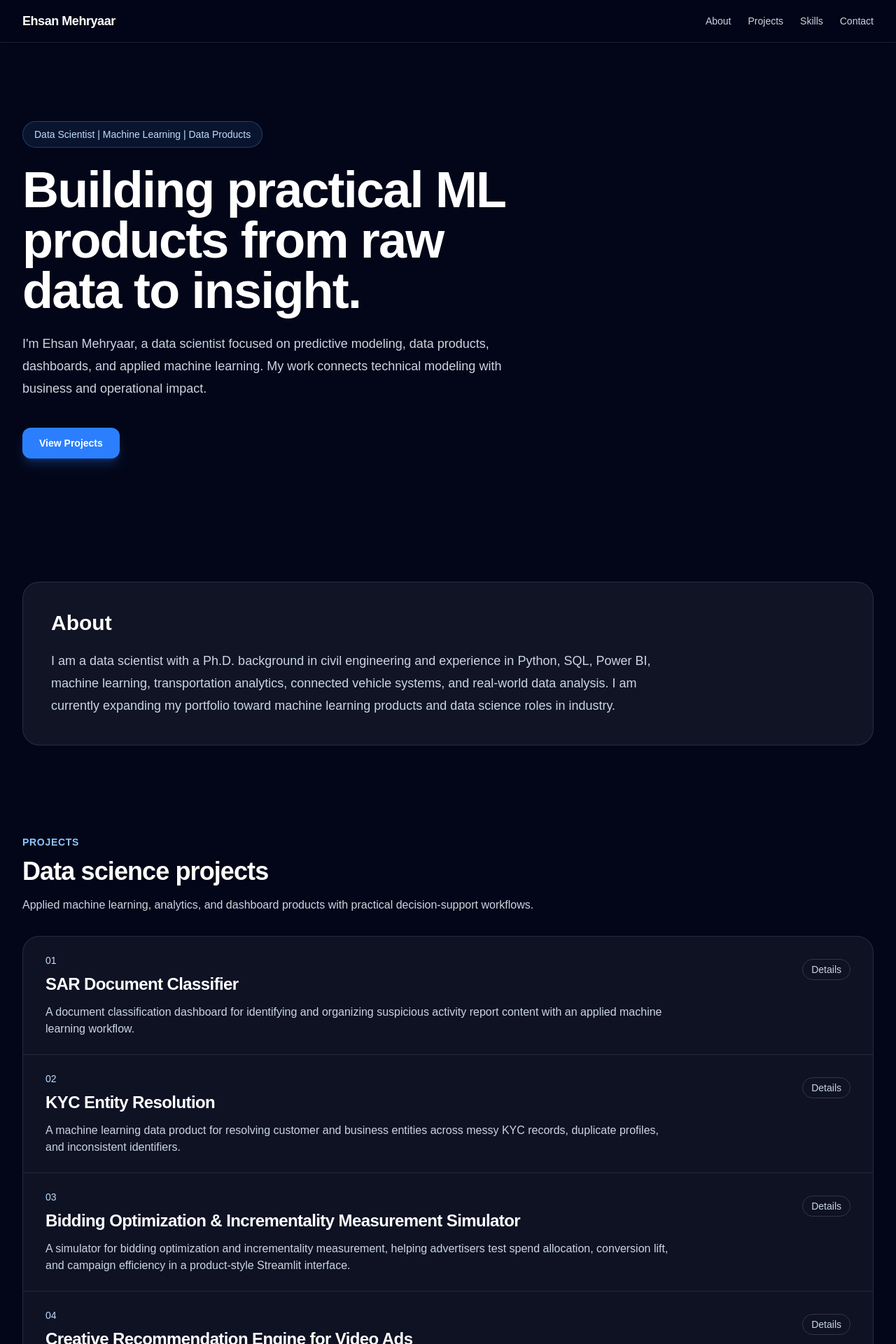
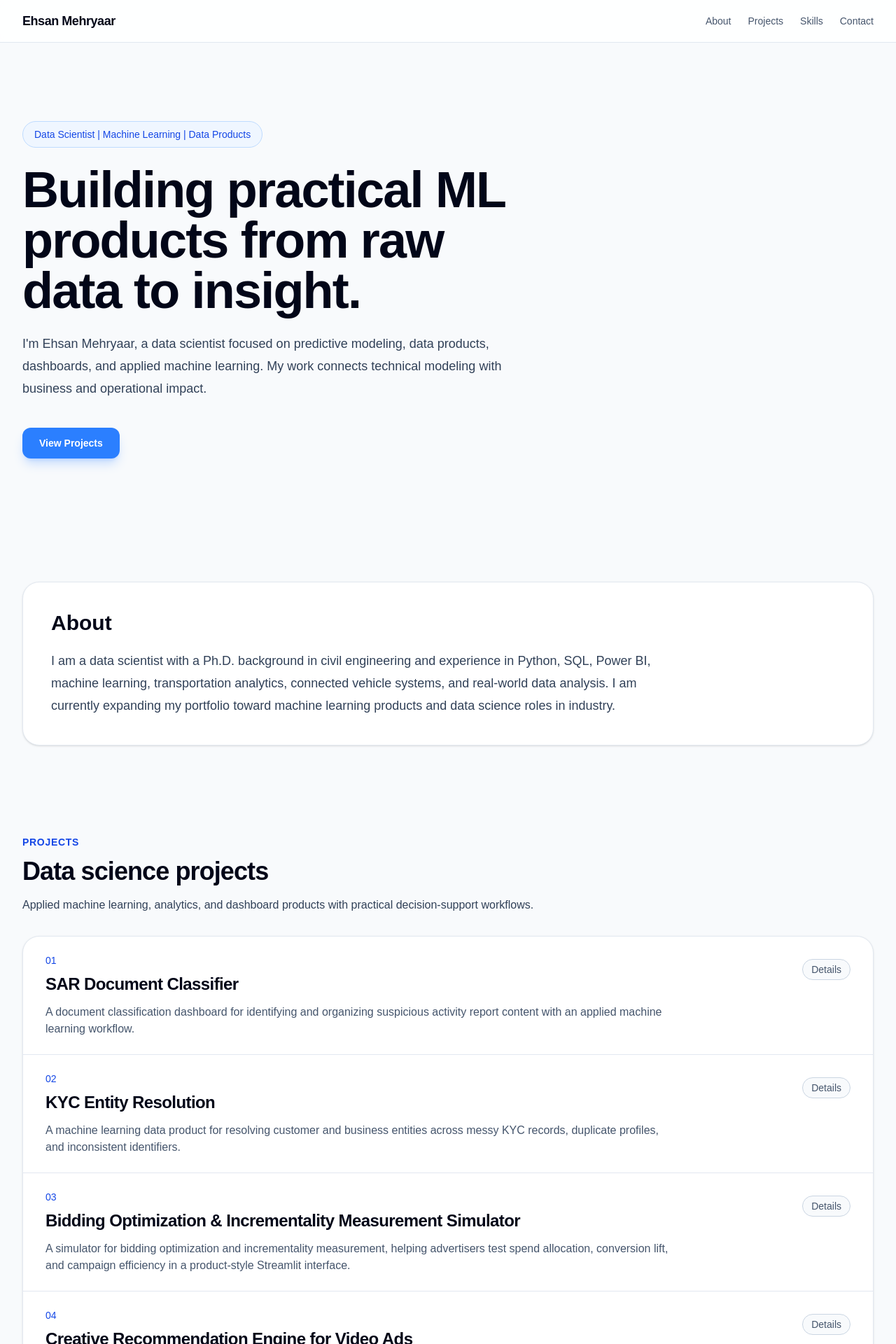
Before and after one commit to EhsanMehryaar/ehsan-portfolio, a Next.js app: page / in a window 1280 px wide. Shown: the top 1920 px of the page at 70% size. Built offline with nearby package versions, Linux system fonts and the light colour scheme.

Commit message:
Theme change to light

```diff
--- a/app/ProjectShowcase.tsx
+++ b/app/ProjectShowcase.tsx
@@ -13,19 +13,19 @@ export function ProjectShowcase({ projects }: ProjectShowcaseProps) {
   return (
     <section id="projects" className="mx-auto max-w-7xl px-6 py-16 lg:px-8">
       <div className="mb-8">
-        <p className="text-sm font-semibold uppercase tracking-wider text-blue-300">
+        <p className="text-sm font-semibold uppercase tracking-wider text-blue-700">
           Projects
         </p>
         <h2 className="mt-3 text-4xl font-bold tracking-tight">
           Data science projects
         </h2>
-        <p className="mt-4 max-w-3xl text-slate-300">
+        <p className="mt-4 max-w-3xl text-slate-700">
           Applied machine learning, analytics, and dashboard products with
           practical decision-support workflows.
         </p>
       </div>
 
-      <div className="divide-y divide-white/10 overflow-hidden rounded-3xl border border-white/10 bg-white/[0.05]">
+      <div className="divide-y divide-slate-200 overflow-hidden rounded-3xl border border-slate-200 bg-white shadow-sm">
         {projects.map((project, index) => {
           const isOpen = openProject === project.title;
 
@@ -39,20 +39,20 @@ export function ProjectShowcase({ projects }: ProjectShowcaseProps) {
               <button
                 type="button"
                 onClick={() => setOpenProject(project.title)}
-                className="flex w-full items-start justify-between gap-6 px-6 py-6 text-left transition hover:bg-white/[0.04] md:px-8"
+                className="flex w-full items-start justify-between gap-6 px-6 py-6 text-left transition hover:bg-blue-50/70 md:px-8"
               >
                 <div>
-                  <p className="text-sm font-medium text-blue-200">
+                  <p className="text-sm font-medium text-blue-700">
                     {String(index + 1).padStart(2, "0")}
                   </p>
                   <h3 className="mt-2 text-2xl font-bold tracking-tight">
                     {project.title}
                   </h3>
-                  <p className="mt-3 max-w-4xl text-sm leading-6 text-slate-300 md:text-base">
+                  <p className="mt-3 max-w-4xl text-sm leading-6 text-slate-600 md:text-base">
                     {project.summary}
                   </p>
                 </div>
-                <span className="mt-2 rounded-full border border-white/15 px-3 py-1 text-sm text-slate-300">
+                <span className="mt-2 rounded-full border border-slate-300 bg-slate-50 px-3 py-1 text-sm text-slate-600">
                   {isOpen ? "Expanded" : "Details"}
                 </span>
               </button>
@@ -68,7 +68,7 @@ export function ProjectShowcase({ projects }: ProjectShowcaseProps) {
                       <h4 className="text-lg font-semibold">
                         Project Overview
                       </h4>
-                      <p className="mt-3 leading-7 text-slate-300">
+                      <p className="mt-3 leading-7 text-slate-700">
                         {project.overview}
                       </p>
 
@@ -86,7 +86,7 @@ export function ProjectShowcase({ projects }: ProjectShowcaseProps) {
                           href={project.githubUrl}
                           target="_blank"
                           rel="noopener noreferrer"
-                          className="rounded-xl border border-white/15 bg-white/10 px-5 py-3 text-sm font-semibold text-white transition hover:bg-white/15"
+                          className="rounded-xl border border-slate-300 bg-white px-5 py-3 text-sm font-semibold text-slate-800 transition hover:border-blue-300 hover:bg-blue-50"
                         >
                           GitHub Repository
                         </a>
@@ -97,10 +97,10 @@ export function ProjectShowcase({ projects }: ProjectShowcaseProps) {
                       {project.highlights.map((highlight) => (
                         <div
                           key={highlight.label}
-                          className="rounded-2xl border border-white/10 bg-slate-950/35 p-5"
+                          className="rounded-2xl border border-slate-200 bg-slate-50 p-5"
                         >
                           <h5 className="font-semibold">{highlight.label}</h5>
-                          <p className="mt-3 text-sm leading-6 text-slate-300">
+                          <p className="mt-3 text-sm leading-6 text-slate-700">
                             {highlight.body}
                           </p>
                         </div>
--- a/app/page.tsx
+++ b/app/page.tsx
@@ -3,26 +3,26 @@ import { allProjects } from "./project-data";
 
 export default function Home() {
   return (
-    <main className="min-h-screen bg-slate-950 text-white">
-      <div className="fixed inset-0 -z-10 bg-[radial-gradient(circle_at_top_left,_rgba(59,130,246,0.25),_transparent_35%),radial-gradient(circle_at_top_right,_rgba(14,165,233,0.18),_transparent_30%),linear-gradient(to_bottom,_#020617,_#0f172a)]" />
+    <main className="min-h-screen bg-slate-50 text-slate-950">
+      <div className="fixed inset-0 -z-10 bg-[radial-gradient(circle_at_top_left,_rgba(59,130,246,0.14),_transparent_34%),radial-gradient(circle_at_top_right,_rgba(20,184,166,0.12),_transparent_30%),linear-gradient(to_bottom,_#f8fafc,_#e0f2fe)]" />
 
-      <header className="sticky top-0 z-40 border-b border-white/10 bg-slate-950/80 backdrop-blur">
+      <header className="sticky top-0 z-40 border-b border-slate-200 bg-white/85 backdrop-blur">
         <nav className="mx-auto flex max-w-7xl items-center justify-between px-6 py-4 lg:px-8">
           <a href="#" className="text-lg font-bold tracking-tight">
             Ehsan Mehryaar
           </a>
 
-          <div className="hidden items-center gap-6 text-sm text-slate-300 md:flex">
-            <a href="#about" className="hover:text-white">
+          <div className="hidden items-center gap-6 text-sm text-slate-600 md:flex">
+            <a href="#about" className="hover:text-slate-950">
               About
             </a>
-            <a href="#projects" className="hover:text-white">
+            <a href="#projects" className="hover:text-slate-950">
               Projects
             </a>
-            <a href="#skills" className="hover:text-white">
+            <a href="#skills" className="hover:text-slate-950">
               Skills
             </a>
-            <a href="#contact" className="hover:text-white">
+            <a href="#contact" className="hover:text-slate-950">
               Contact
             </a>
           </div>
@@ -31,7 +31,7 @@ export default function Home() {
 
       <section className="mx-auto grid max-w-7xl gap-12 px-6 py-20 lg:grid-cols-[1.2fr_0.8fr] lg:px-8 lg:py-28">
         <div>
-          <p className="inline-flex rounded-full border border-blue-400/30 bg-blue-400/10 px-4 py-2 text-sm font-medium text-blue-200">
+          <p className="inline-flex rounded-full border border-blue-200 bg-blue-50 px-4 py-2 text-sm font-medium text-blue-700">
             Data Scientist | Machine Learning | Data Products
           </p>
 
@@ -39,7 +39,7 @@ export default function Home() {
             Building practical ML products from raw data to insight.
           </h1>
 
-          <p className="mt-6 max-w-3xl text-lg leading-8 text-slate-300">
+          <p className="mt-6 max-w-3xl text-lg leading-8 text-slate-700">
             I&apos;m Ehsan Mehryaar, a data scientist focused on predictive
             modeling, data products, dashboards, and applied machine learning.
             My work connects technical modeling with business and operational
@@ -58,9 +58,9 @@ export default function Home() {
       </section>
 
       <section id="about" className="mx-auto max-w-7xl px-6 py-16 lg:px-8">
-        <div className="rounded-3xl border border-white/10 bg-white/[0.06] p-8 md:p-10">
+        <div className="rounded-3xl border border-slate-200 bg-white p-8 shadow-sm md:p-10">
           <h2 className="text-3xl font-bold">About</h2>
-          <p className="mt-5 max-w-4xl text-lg leading-8 text-slate-300">
+          <p className="mt-5 max-w-4xl text-lg leading-8 text-slate-700">
             I am a data scientist with a Ph.D. background in civil engineering
             and experience in Python, SQL, Power BI, machine learning,
             transportation analytics, connected vehicle systems, and real-world
@@ -105,7 +105,7 @@ export default function Home() {
           ].map((skill) => (
             <span
               key={skill}
-              className="rounded-full border border-white/10 bg-white/[0.06] px-4 py-2 text-sm text-slate-200"
+              className="rounded-full border border-slate-200 bg-white px-4 py-2 text-sm text-slate-700 shadow-sm"
             >
               {skill}
             </span>
@@ -114,16 +114,16 @@ export default function Home() {
       </section>
 
       <section id="contact" className="mx-auto max-w-7xl px-6 py-16 lg:px-8">
-        <div className="rounded-3xl border border-white/10 bg-white/[0.06] p-8 md:p-10">
+        <div className="rounded-3xl border border-slate-200 bg-white p-8 shadow-sm md:p-10">
           <h2 className="text-3xl font-bold">Let&apos;s Connect</h2>
-          <p className="mt-4 max-w-2xl text-slate-300">
+          <p className="mt-4 max-w-2xl text-slate-700">
             I am open to data science, applied machine learning, and analytics
             roles.
           </p>
 
           <div className="mt-8 flex flex-wrap gap-4">
             <a
-              href="mailto:ehsanmehryaar@gmail.com"
+              href="mailto:emehryaar@gmail.com"
               className="rounded-xl bg-blue-500 px-5 py-3 text-sm font-semibold text-white transition hover:bg-blue-400"
             >
               Email Me
@@ -133,7 +133,7 @@ export default function Home() {
               href="https://github.com/EhsanMehryaar"
               target="_blank"
               rel="noopener noreferrer"
-              className="rounded-xl border border-white/15 bg-white/10 px-5 py-3 text-sm font-semibold text-white transition hover:bg-white/15"
+              className="rounded-xl border border-slate-300 bg-white px-5 py-3 text-sm font-semibold text-slate-800 transition hover:border-blue-300 hover:bg-blue-50"
             >
               GitHub
             </a>
@@ -142,7 +142,7 @@ export default function Home() {
               href="https://www.linkedin.com/in/emehryaar/"
               target="_blank"
               rel="noopener noreferrer"
-              className="rounded-xl border border-white/15 bg-white/10 px-5 py-3 text-sm font-semibold text-white transition hover:bg-white/15"
+              className="rounded-xl border border-slate-300 bg-white px-5 py-3 text-sm font-semibold text-slate-800 transition hover:border-blue-300 hover:bg-blue-50"
             >
               LinkedIn
             </a>
```
